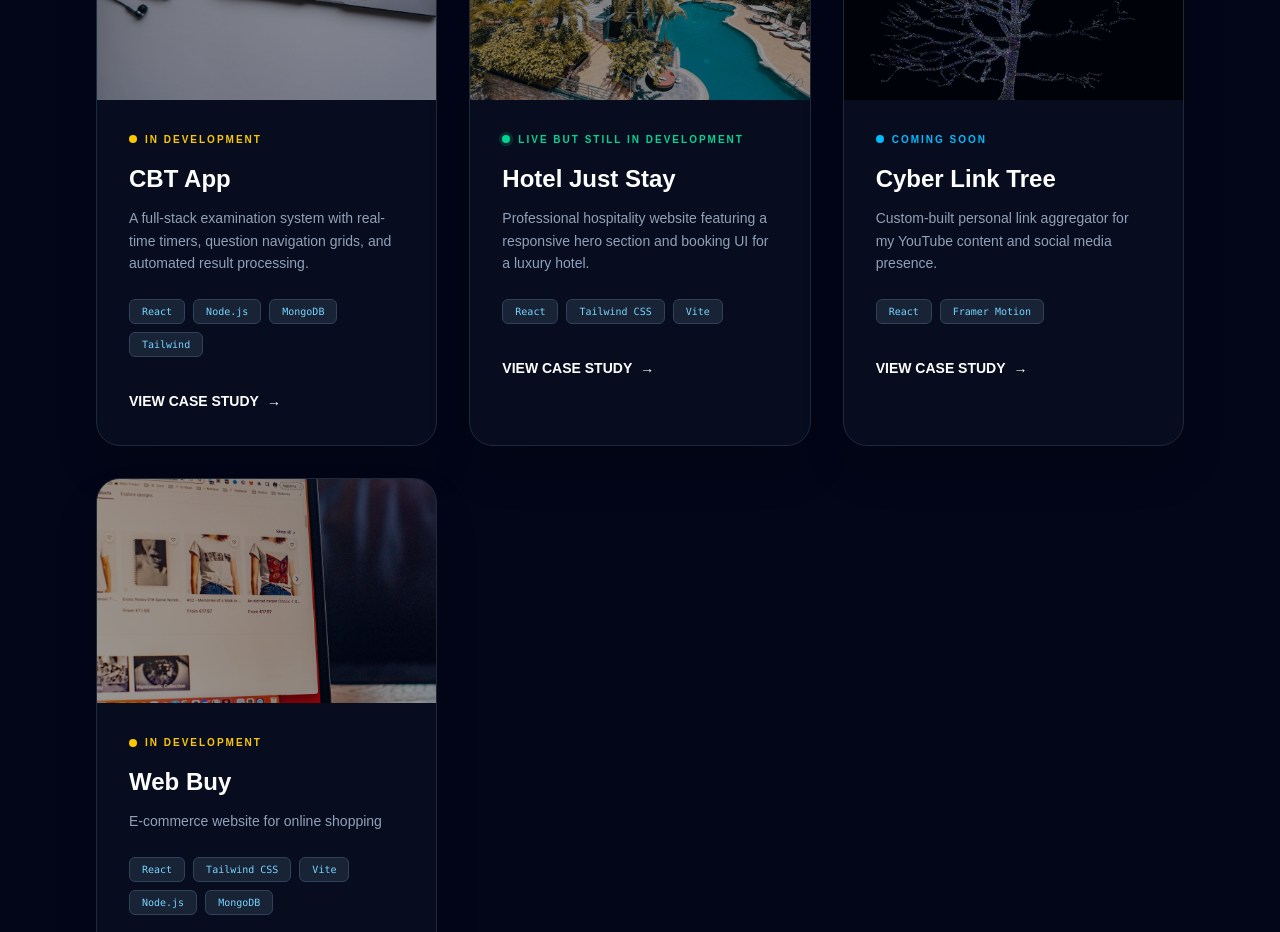
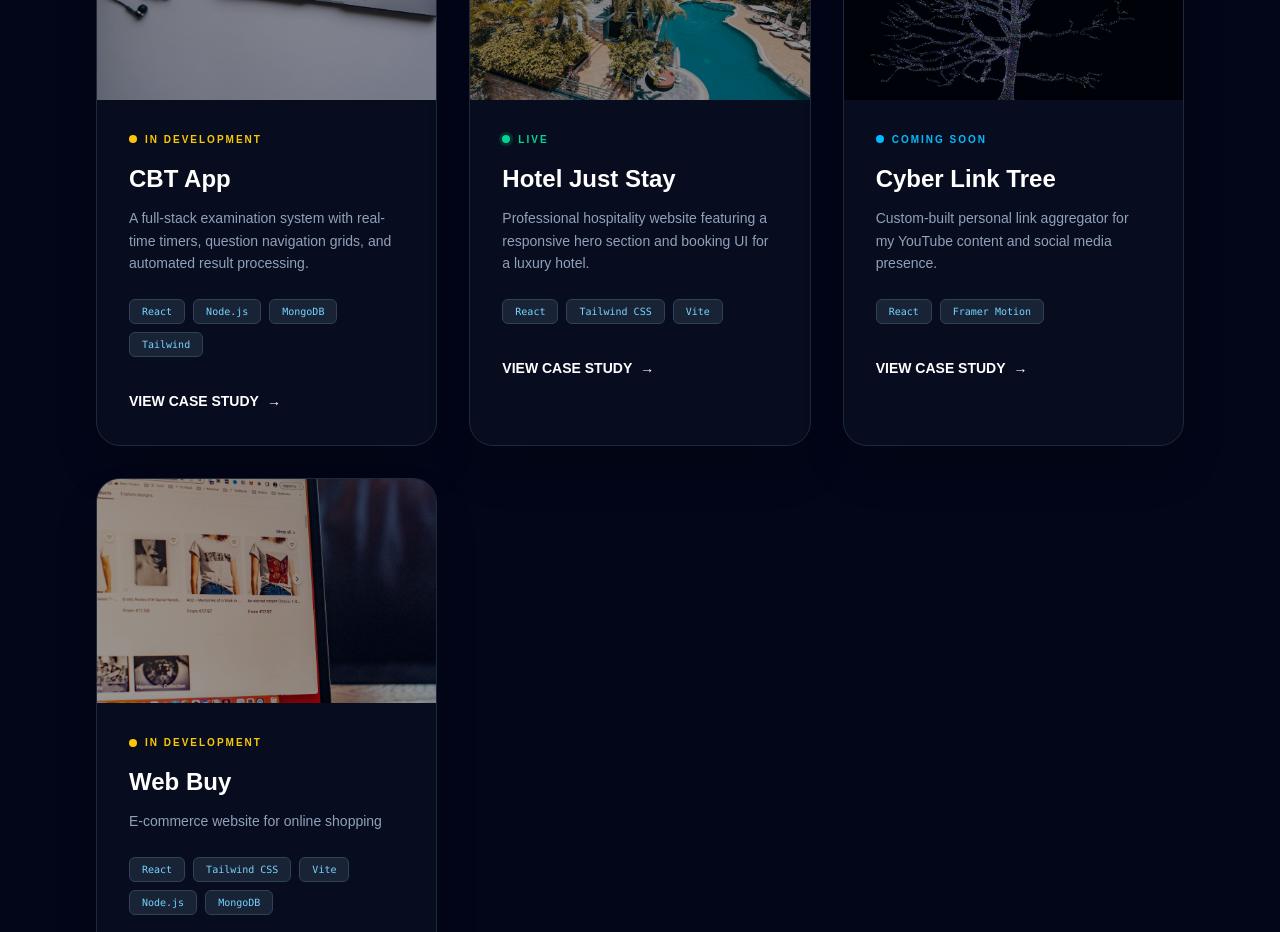
Before and after one commit to TeeKay999x/Portfolio-2026, a React (Vite) app: page / in a window 1280 px wide. Shown: the part 1840-2772 px from the top of the page. Built offline with nearby package versions, Linux system fonts and the light colour scheme.

Commit message:
Change project status to 'Live' and update badge logic
Updated project status from 'Live but still in development' to 'Live' and adjusted related status badge logic.

```diff
--- a/src/components/Projects.jsx
+++ b/src/components/Projects.jsx
@@ -18,7 +18,7 @@ const projects = [
     title: "Hotel Just Stay",
     description: "Professional hospitality website featuring a responsive hero section and booking UI for a luxury hotel.",
     tech: ["React", "Tailwind CSS", "Vite"],
-    status: "Live but still in development",
+    status: "Live",
     image: hotelImg, // Placeholder
     link: "https://hoteljuststay.vercel.app"
   },
@@ -76,14 +76,14 @@ const Projects = () => {
                 {/* Status Badge */}
                 <div className="flex items-center gap-2 mb-4">
                   <span className="relative flex h-2 w-2">
-                    {project.status === "Live but still in development" && (
+                    {project.status === "Live" && (
                       <span className="animate-ping absolute inline-flex h-full w-full rounded-full bg-emerald-400 opacity-75"></span>
                     )}
-                    <span className={`relative inline-flex rounded-full h-2 w-2 ${project.status === "Live but still in development" ? 'bg-emerald-400' :
+                    <span className={`relative inline-flex rounded-full h-2 w-2 ${project.status === "Live" ? 'bg-emerald-400' :
                         project.status === "In Development" ? 'bg-yellow-400' : 'bg-sky-400'
                       }`}></span>
                   </span>
-                  <span className={`text-[10px] font-black uppercase tracking-[0.2em] ${project.status === "Live but still in development" ? 'text-emerald-400' :
+                  <span className={`text-[10px] font-black uppercase tracking-[0.2em] ${project.status === "Live" ? 'text-emerald-400' :
                       project.status === "In Development" ? 'text-yellow-400' : 'text-sky-400'
                     }`}>
                     {project.status}
```
